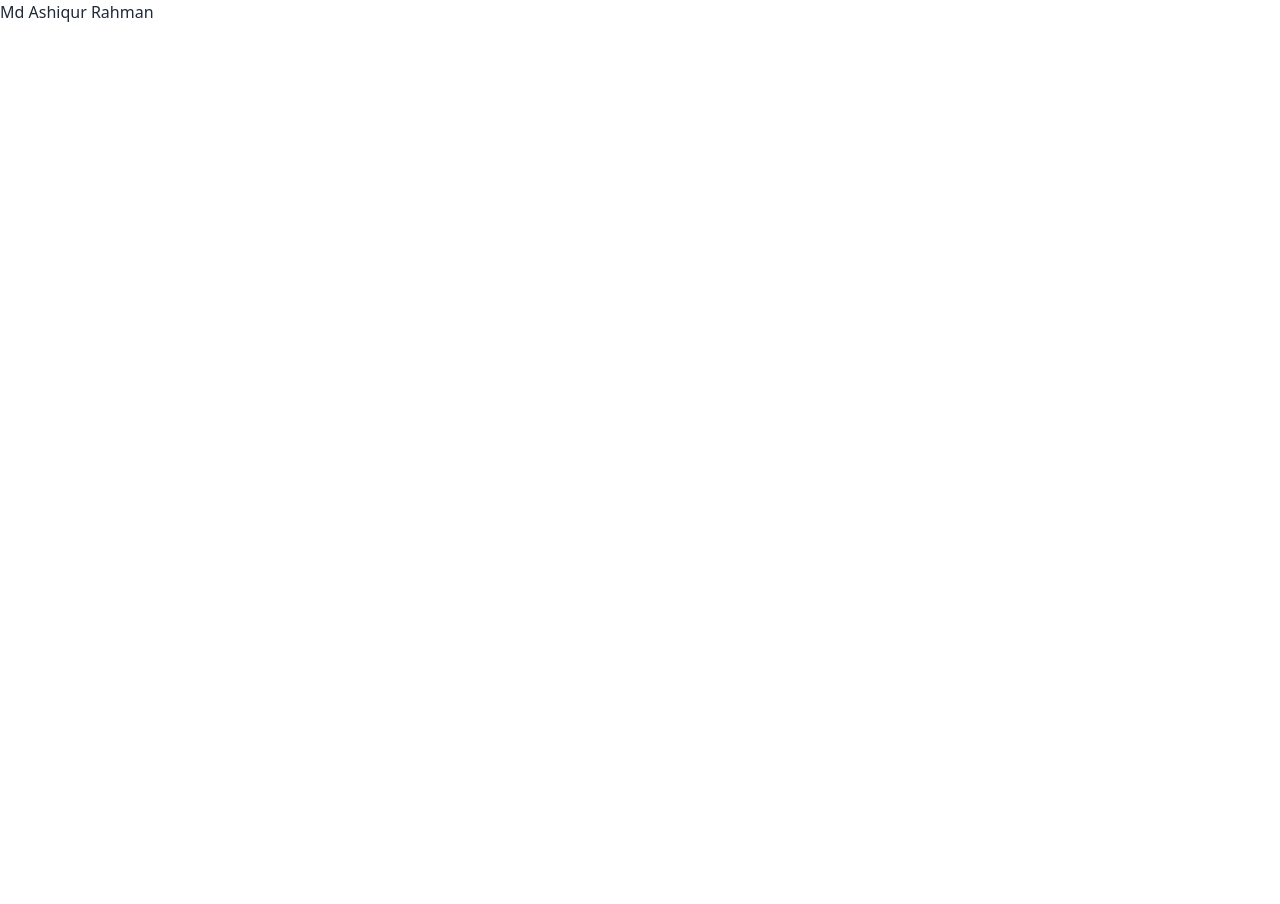
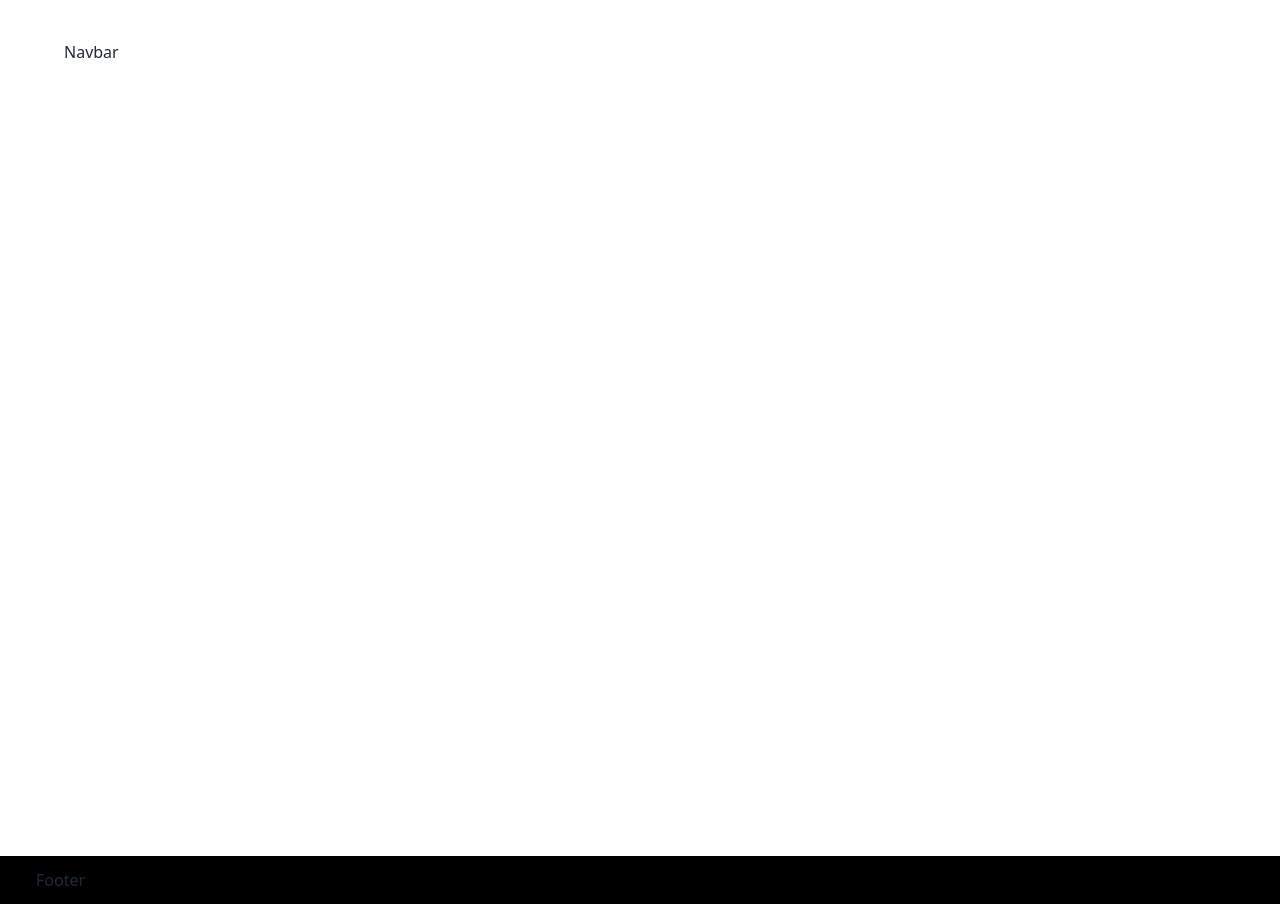
Before and after one commit to MdAshiqurRahman98/portfolio-web-app, a React (Vite) app: page / in a window 1280 px wide. Before the commit the page ends 800 px from the top, so only its background shows below. Built offline with nearby package versions, Linux system fonts and the light colour scheme.

Commit message:
MainLayout added

```diff
--- /dev/null
+++ b/src/components/Shared/Footer/Footer.jsx
@@ -0,0 +1,11 @@
+
+
+const Footer = () => {
+    return (
+        <div>
+            Footer
+        </div>
+    );
+};
+
+export default Footer;
--- /dev/null
+++ b/src/components/Shared/Navbar/Navbar.jsx
@@ -0,0 +1,11 @@
+
+
+const Navbar = () => {
+    return (
+        <div>
+            Navbar
+        </div>
+    );
+};
+
+export default Navbar;
--- /dev/null
+++ b/src/layouts/MainLayout.jsx
@@ -0,0 +1,21 @@
+import { Outlet } from "react-router-dom";
+import Navbar from './../components/Shared/Navbar/Navbar';
+import Footer from './../components/Shared/Footer/Footer';
+
+const MainLayout = () => {
+    return (
+        <>
+            <div className="max-w-screen-xl mx-auto min-h-screen px-7 md:px-16 lg:px-16 py-3 mt-3 md:mt-7 lg:mt-7 mb-7">
+                <Navbar></Navbar>
+                <Outlet></Outlet>
+            </div>
+            <div className="bg-black">
+                <div className="max-w-screen-xl mx-auto px-7 md:px-16 lg:px-9 py-3">
+                    <Footer></Footer>
+                </div>
+            </div>
+        </>
+    );
+};
+
+export default MainLayout;
--- /dev/null
+++ b/src/pages/Home/Home/Home.jsx
@@ -0,0 +1,11 @@
+
+
+const Home = () => {
+    return (
+        <div>
+            Home
+        </div>
+    );
+};
+
+export default Home;
--- a/src/routes/Routes.jsx
+++ b/src/routes/Routes.jsx
@@ -1,9 +1,10 @@
 import { createBrowserRouter } from 'react-router-dom';
+import MainLayout from './../layouts/MainLayout';
 
 const router = createBrowserRouter([
     {
         path: "/",
-        element: <div>Md Ashiqur Rahman</div>,
+        element: <MainLayout></MainLayout>,
     },
 ]);
 
```
